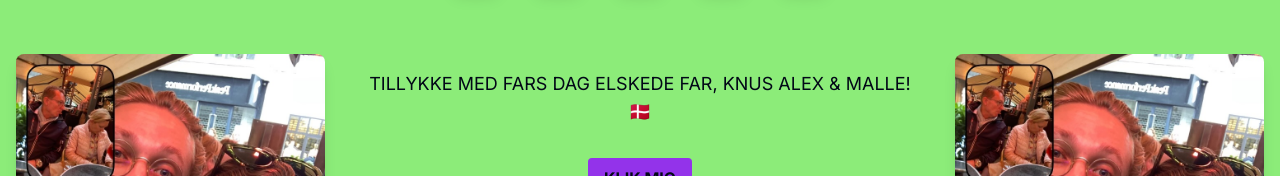
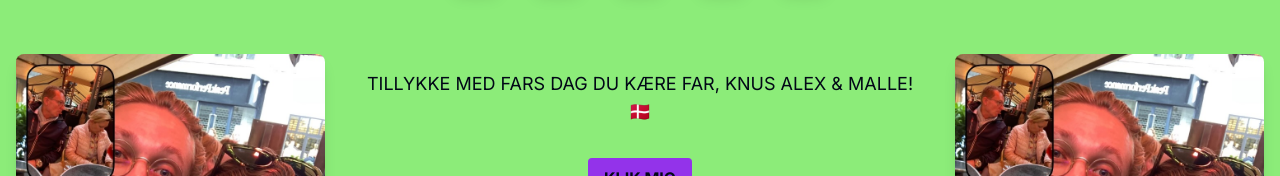
Before and after one commit to realkoder/fars-dag, a Next.js app: page / in a window 1280 px wide. Shown: the part 132-308 px from the top of the page. Built offline with nearby package versions, Linux system fonts and the light colour scheme.

Commit message:
changed header

```diff
--- a/src/app/page.js
+++ b/src/app/page.js
@@ -42,7 +42,7 @@ export default function Home() {
         <div className="flex flex-col items-center m-4">
           <Toaster />
           <h1 className="text-lg my-8">
-            TILLYKKE MED FARS DAG ELSKEDE FAR, KNUS ALEX & MALLE! 🇩🇰{" "}
+            TILLYKKE MED FARS DAG DU KÆRE FAR, KNUS ALEX & MALLE! 🇩🇰{" "}
           </h1>
           <DialogBox />
           <p className="font-sans leading-relaxed my-8 text-xl">
```
